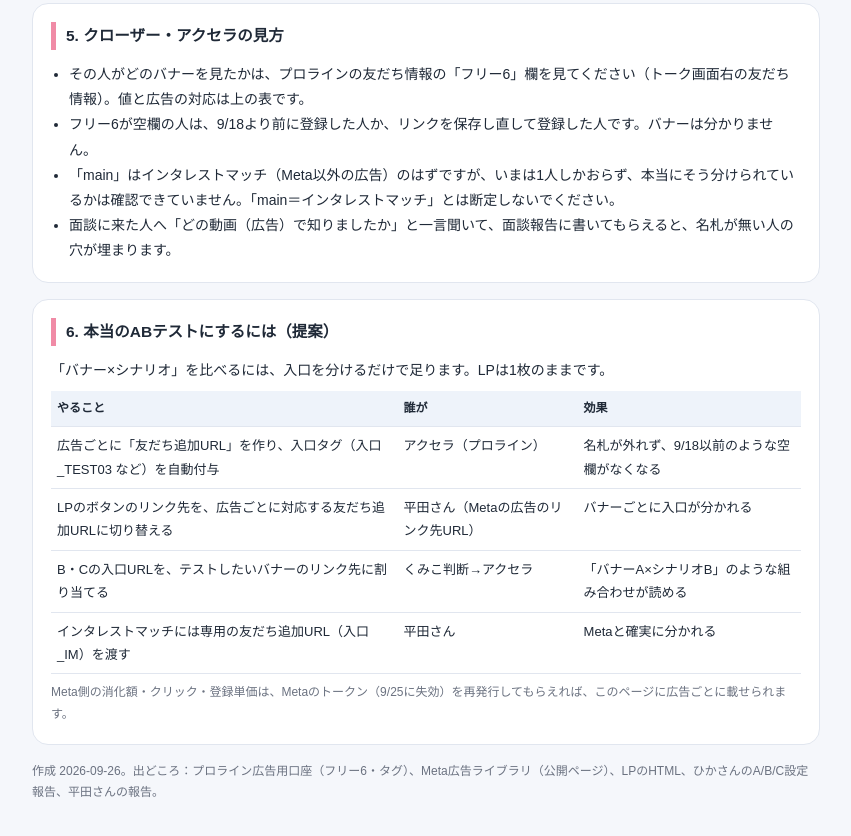
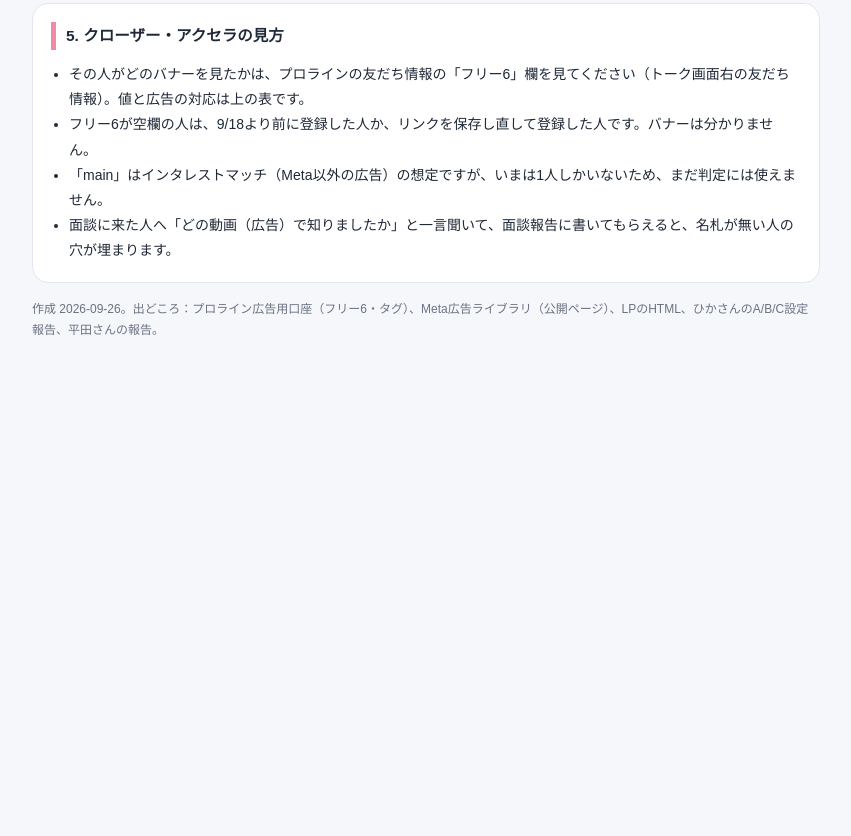
Before and after one commit to kumiko0814/ad-funnel-map, a plain HTML site: page index.html in a window 1280 px wide. Shown: the part 2532-3368 px from the top of the page, without its empty margins (214-1065 px from the left). After the commit the page ends 2966 px from the top, so only its background shows below. Drawn offline with Linux system fonts and the light colour scheme.

Commit message:
提案セクションを削除（共有用）
Co-Authored-By: Claude Fable 5.1 <noreply@anthropic.com>

```diff
--- a/index.html
+++ b/index.html
@@ -79,20 +79,9 @@ details{border:1px solid var(--line);border-radius:10px;padding:8px 12px;margin:
 <ul style="margin:0;padding-left:18px;font-size:14px">
 <li>その人がどのバナーを見たかは、プロラインの友だち情報の「フリー6」欄を見てください（トーク画面右の友だち情報）。値と広告の対応は上の表です。</li>
 <li>フリー6が空欄の人は、9/18より前に登録した人か、リンクを保存し直して登録した人です。バナーは分かりません。</li>
-<li>「main」はインタレストマッチ（Meta以外の広告）のはずですが、いまは1人しかおらず、本当にそう分けられているかは確認できていません。「main＝インタレストマッチ」とは断定しないでください。</li>
+<li>「main」はインタレストマッチ（Meta以外の広告）の想定ですが、いまは1人しかいないため、まだ判定には使えません。</li>
 <li>面談に来た人へ「どの動画（広告）で知りましたか」と一言聞いて、面談報告に書いてもらえると、名札が無い人の穴が埋まります。</li>
 </ul>
-</div>
-
-<div class="card"><h2>6. 本当のABテストにするには（提案）</h2>
-<p style="margin:0 0 8px;font-size:14px">「バナー×シナリオ」を比べるには、入口を分けるだけで足ります。LPは1枚のままです。</p>
-<div class="tbl"><table><thead><tr><th>やること</th><th>誰が</th><th>効果</th></tr></thead><tbody>
-<tr><td>広告ごとに「友だち追加URL」を作り、入口タグ（入口_TEST03 など）を自動付与</td><td>アクセラ（プロライン）</td><td>名札が外れず、9/18以前のような空欄がなくなる</td></tr>
-<tr><td>LPのボタンのリンク先を、広告ごとに対応する友だち追加URLに切り替える</td><td>平田さん（Metaの広告のリンク先URL）</td><td>バナーごとに入口が分かれる</td></tr>
-<tr><td>B・Cの入口URLを、テストしたいバナーのリンク先に割り当てる</td><td>くみこ判断→アクセラ</td><td>「バナーA×シナリオB」のような組み合わせが読める</td></tr>
-<tr><td>インタレストマッチには専用の友だち追加URL（入口_IM）を渡す</td><td>平田さん</td><td>Metaと確実に分かれる</td></tr>
-</tbody></table></div>
-<p class="small" style="margin:8px 0 0">Meta側の消化額・クリック・登録単価は、Metaのトークン（9/25に失効）を再発行してもらえれば、このページに広告ごとに載せられます。</p>
 </div>
 
 <p class="small">作成 2026-09-26。出どころ：プロライン広告用口座（フリー6・タグ）、Meta広告ライブラリ（公開ページ）、LPのHTML、ひかさんのA/B/C設定報告、平田さんの報告。</p>
```
